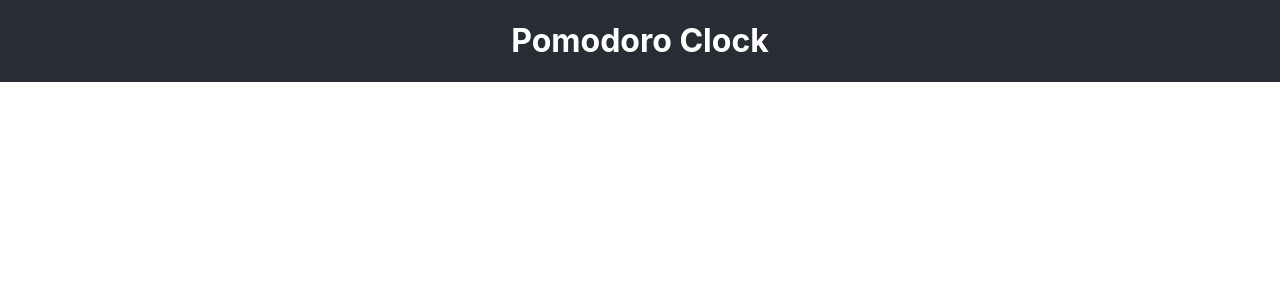
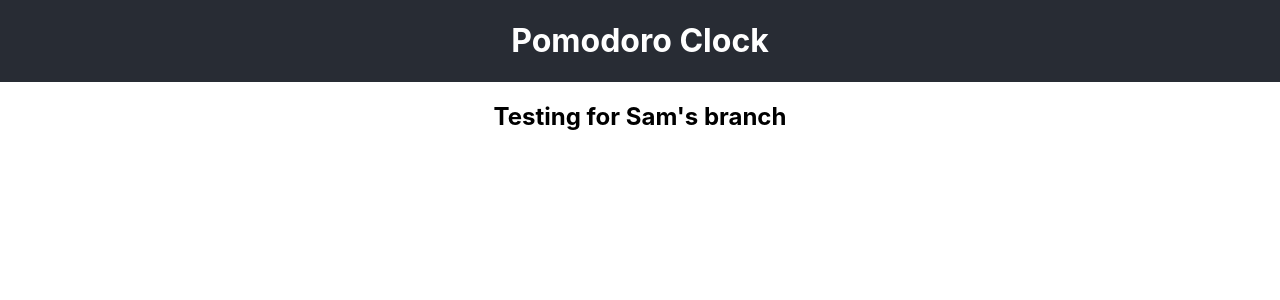
Before and after one commit to dravod/freecodecamp-pomodoro-clock, a React (Create React App) app: page / in a window 1280 px wide. Shown: the top 300 px of the page. Built offline with nearby package versions, Linux system fonts and the light colour scheme.

Commit message:
testing sam's branch

```diff
--- a/src/App.js
+++ b/src/App.js
@@ -11,6 +11,9 @@ function App() {
         </h1>
       </header>
       <main>
+        <h2>
+          Testing for Sam's branch
+        </h2>
       </main>
       <footer>
       </footer>
```
